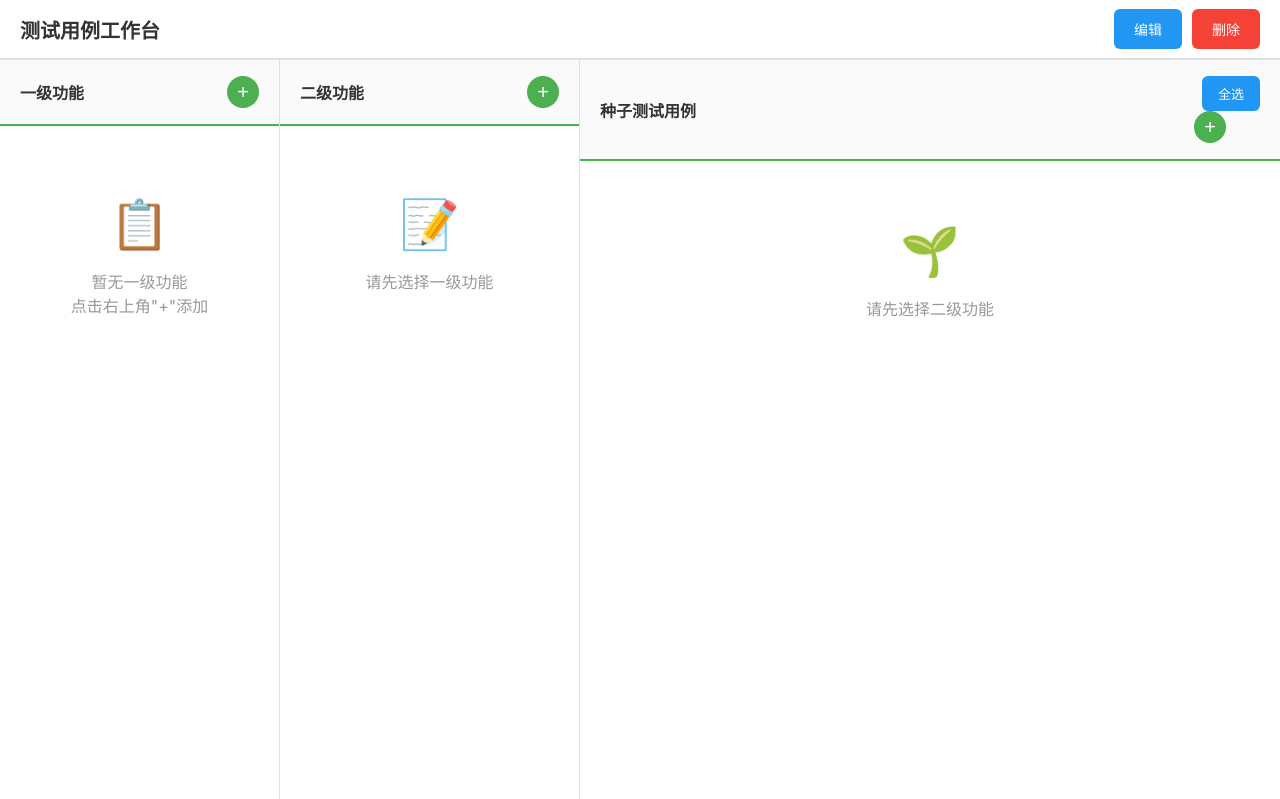
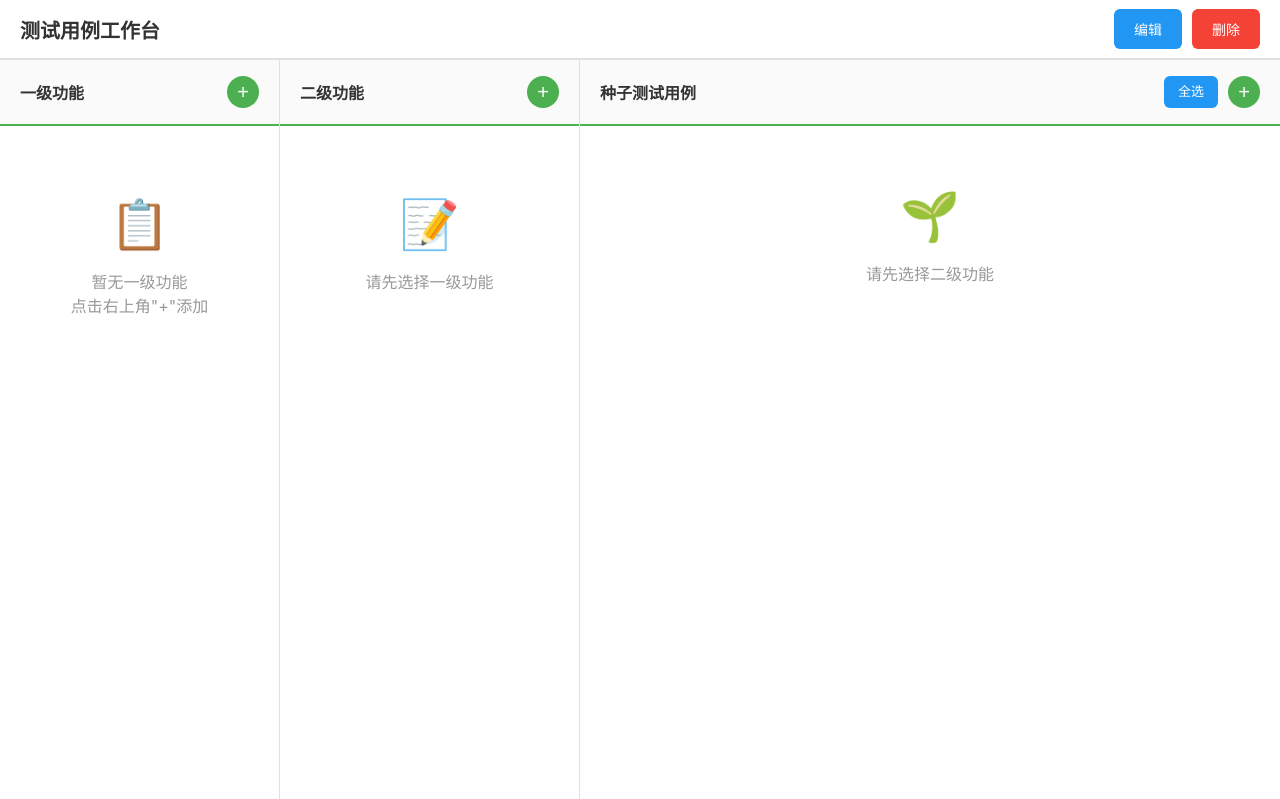
Before and after one commit to Qin-kings/ai_test, a Django app: template templates/testcase_workspace.html in a window 1280 px wide. Shown: the top 799 px of the page. Run offline with Django 3.2, Linux system fonts and the light colour scheme; the template is opened without the code that fills it, so the values that code supplies are empty.

Commit message:
your message

```diff
--- a/templates/testcase_workspace.html
+++ b/templates/testcase_workspace.html
@@ -487,17 +487,33 @@
       cursor: pointer;
     }
 
+    {#.select-all-btn {#}
+    {#  background: #2196F3;#}
+    {#  color: white;#}
+    {#  border: none;#}
+    {#  padding: 8px 16px;#}
+    {#  border-radius: 6px;#}
+    {#  font-size: 13px;#}
+    {#  cursor: pointer;#}
+    {#  transition: all 0.2s;#}
+    {#  margin-left: 0px;#}
+
     .select-all-btn {
       background: #2196F3;
       color: white;
       border: none;
-      padding: 8px 16px;
+
+      height: 32px;          /* ✅ 和 + 按钮一致 */
+      padding: 0 14px;       /* ❗ 只保留左右 padding */
+      line-height: 32px;     /* ✅ 文本垂直居中 */
+
       border-radius: 6px;
       font-size: 13px;
       cursor: pointer;
       transition: all 0.2s;
-      margin-left: 8px;
-    }
+      margin-left: 0;
+    }
+
 
     .select-all-btn:hover {
       background: #1976D2;
@@ -743,6 +759,11 @@
         transform: translateX(0);
         opacity: 1;
       }
+    }
+    .panel-header-actions {
+      display: flex;
+      align-items: center;
+      gap: 10px;         /* 控制“全选”和“+”间距 */
     }
   </style>
 </head>
@@ -801,13 +822,14 @@
 
     <!-- 右侧：种子测试用例和生成 -->
     <div class="panel seed-panel">
-      <div class="panel-header">
-        <h3>种子测试用例</h3>
-        <div>
-          <button class="select-all-btn" id="selectAllBtn" onclick="toggleSelectAll()" disabled>全选</button>
-          <button class="add-btn" id="addSeedBtn" onclick="showAddSeedModal()" title="添加种子用例" disabled>+</button>
+        <div class="panel-header">
+          <h3>种子测试用例</h3>
+          <div class="panel-header-actions">
+            <button class="select-all-btn" id="selectAllBtn" onclick="toggleSelectAll()" disabled>全选</button>
+            <button class="add-btn" id="addSeedBtn" onclick="showAddSeedModal()" title="添加种子用例" disabled>+</button>
+          </div>
         </div>
-      </div>
+
 
       <!-- 种子列表 -->
       <div class="panel-content" id="seedList">
```
